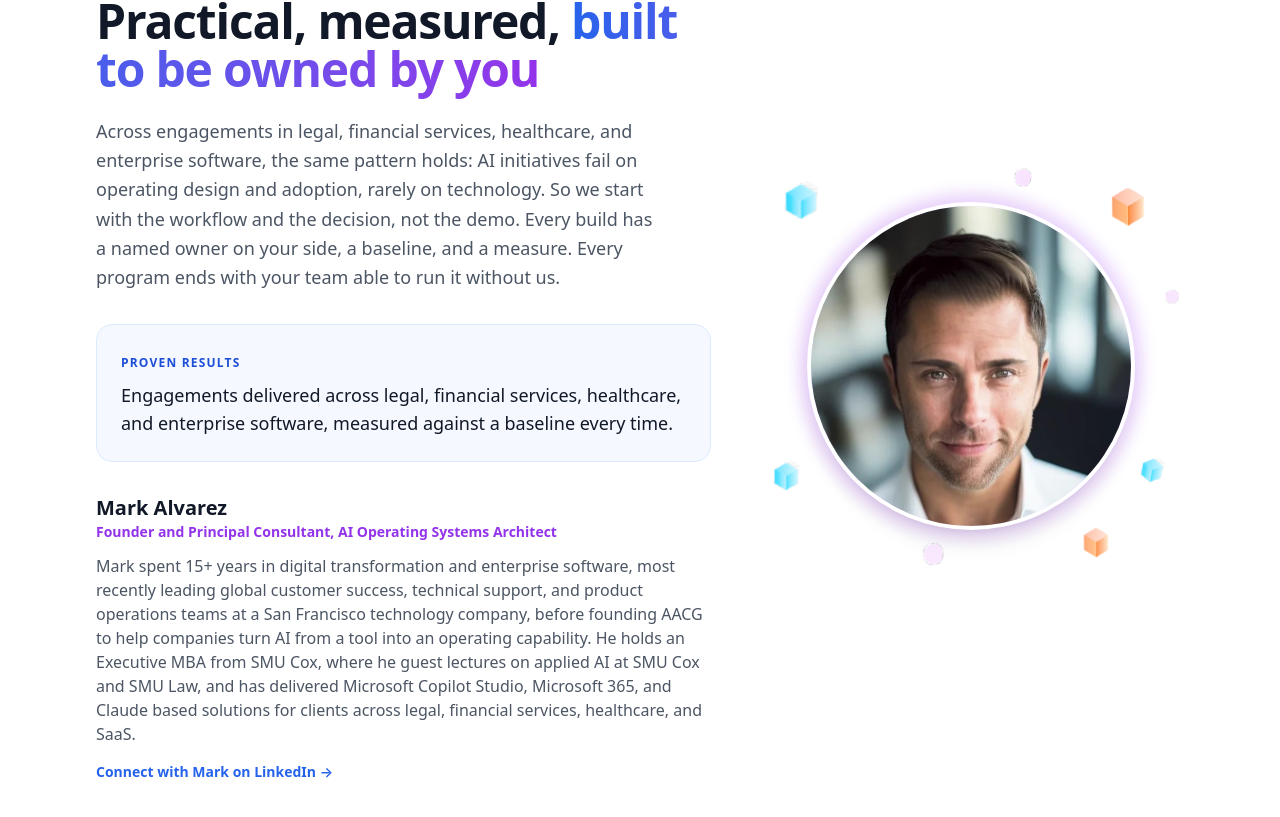
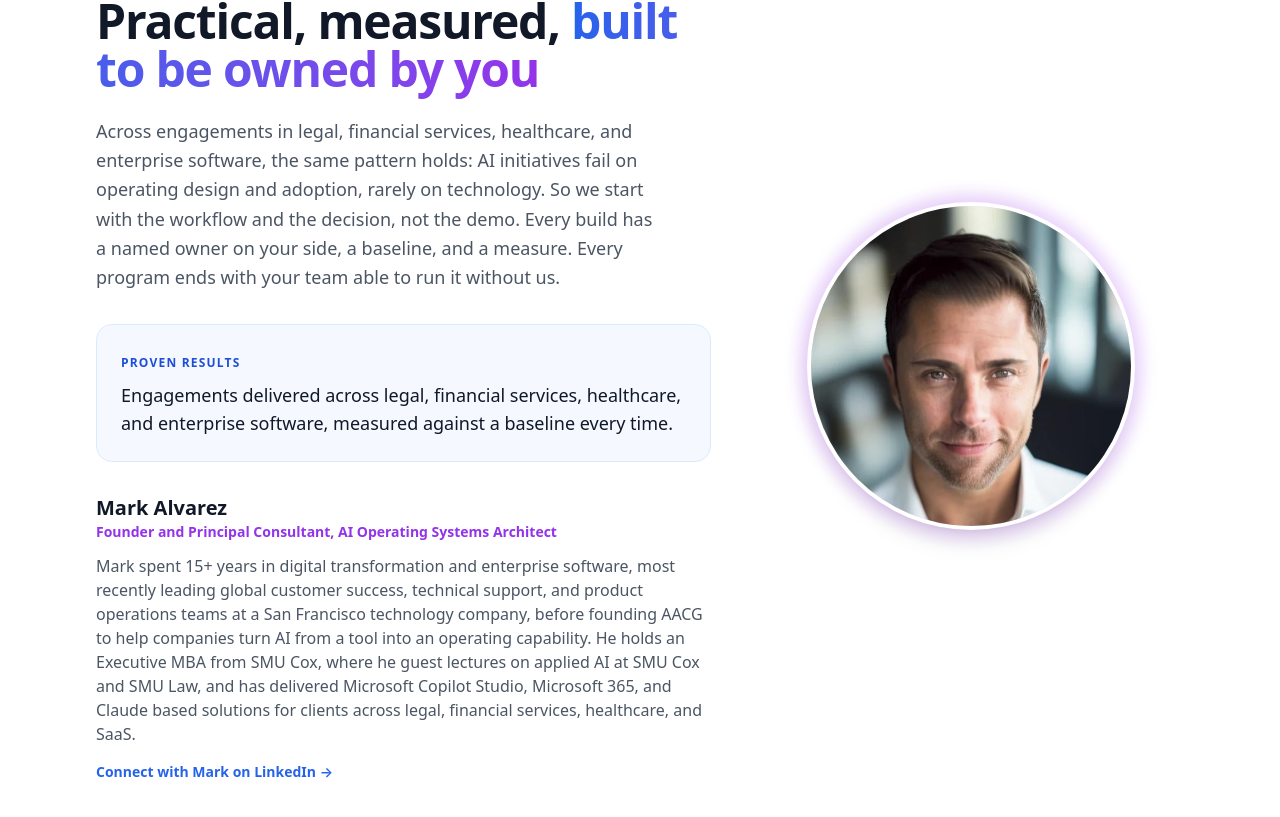
Before and after one commit to Mark-Alvy/appliedaicg-site-v1.2, a React (Vite) app: page / in a window 1280 px wide. Shown: the part 2845-3662 px from the top of the page. Built offline with nearby package versions, Linux system fonts and the light colour scheme.

Commit message:
remove about floating objects
Co-Authored-By: Claude Sonnet 5.5 <noreply@anthropic.com>
Claude-Session: https://claude.ai/code/session_01B34hrMBgVoAANP3LECGcaD

```diff
--- a/src/App.tsx
+++ b/src/App.tsx
@@ -47,16 +47,6 @@ const strategyFl: Fl[] = [
   { t: "orange", s: 38, p: "right-[7%] top-[4px]", k: 1, d: 0.6, du: 5.4, o: 0.8, u: true },
   { t: "orange", s: 28, p: "bottom-[2px] left-[38%]", k: 8, d: 2.4, du: 4.1, o: 0.7, u: true },
   { t: "cube", s: 26, p: "right-[1px] top-[43%]", k: 7, d: 1.9, du: 4.4, o: 0.7, u: true },
-];
-const aboutFl: Fl[] = [
-  { t: "cube", s: 38, p: "left-[4.6%] top-[5.8%]", k: 2, d: 1.7, du: 8.4, o: 0.75, sm: true },
-  { t: "ball", s: 18, p: "left-[58.7%] top-[1%]", k: 7, d: 5.3, du: 5.2, o: 0.7, sm: true },
-  { t: "orange", s: 44, p: "left-[83.2%] top-[8.7%]", k: 5, d: 0.6, du: 11.3, o: 0.8, sm: true },
-  { t: "ball", s: 14, p: "left-[95.4%] top-[33.9%]", k: 1, d: 3.8, du: 6.7, o: 0.65, sm: true },
-  { t: "cube", s: 26, p: "left-[91.3%] top-[69.7%]", k: 8, d: 7.4, du: 9.6, o: 0.7, sm: true },
-  { t: "orange", s: 34, p: "left-[74.8%] top-[86.8%]", k: 3, d: 2.9, du: 7.1, o: 0.75, sm: true },
-  { t: "ball", s: 22, p: "left-[40.1%] top-[93.5%]", k: 6, d: 9.2, du: 12, o: 0.6, sm: true },
-  { t: "cube", s: 30, p: "left-[1.9%] top-[72.8%]", k: 4, d: 4.6, du: 5.9, o: 0.7, sm: true },
 ];
 const processFl: Fl[] = [
   { t: "cube", s: 32, p: "left-[2%] top-[6%]", k: 5, d: 2 },
@@ -230,7 +220,6 @@ function Approach() {
           <div className="group relative p-12">
             <div className="absolute inset-9 rounded-full bg-gradient-to-br from-purple-700 to-purple-500 opacity-20 blur-[8px] transition-opacity duration-300 group-hover:opacity-30" aria-hidden />
             <img src={img.mark} alt="Mark Alvarez, Founder and Principal Consultant" width={640} height={773} className="relative aspect-square transition-transform duration-300 group-hover:scale-105 w-60 rounded-full object-cover object-top shadow-xl ring-4 ring-white sm:w-72 md:w-80" />
-            {floaters(aboutFl)}
           </div>
         </Reveal>
       </div>
```
